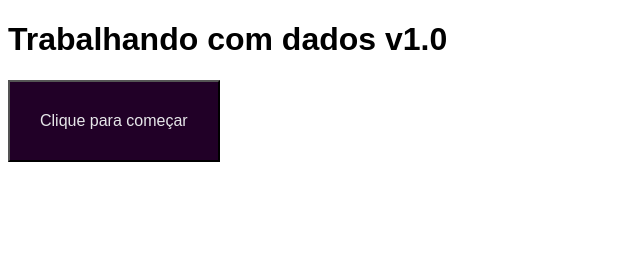
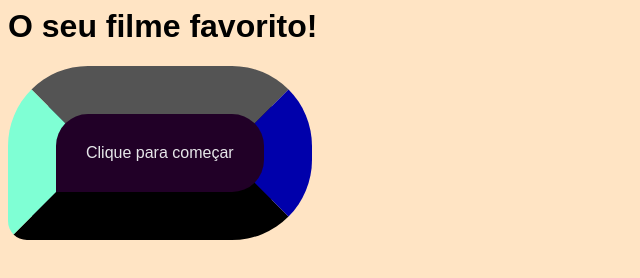
Before and after one commit to barbosaisa/atividade-editar-codigos, a plain HTML site: page aula 4/ex 003/index.html in a window 1280 px wide. Shown: the whole page, without its empty margins (0-640 px from the left). Drawn offline with Linux system fonts and the light colour scheme.

Commit message:
Update index.html

```diff
--- a/aula 4/ex 003/index.html
+++ b/aula 4/ex 003/index.html
@@ -1,16 +1,28 @@
-<!DOCTYPE html>
 <html lang="pt-br">
     <head>
         <meta charset="UTF-8">
         <meta name="viewport" content="width=device-width, initial-scale=1.0">
-    <title>Dados com JS</title>
+        <title>Trabalhando com dados v1.0</title>
         <style>
-        body { font: 12pt Arial; }
-        button { font-size: 12pt; padding: 30px; color: rgb(230, 230, 233); background: rgb(33, 0, 39);}
+            body {font: 12pt Arial;
+            background-color: bisque;
+             box-shadow: 6pt; }
+
+              button { font-size: 12pt;
+            padding: 30px;
+            color: rgb(230, 230, 233);
+            background: rgb(33, 0, 39);
+             border-radius: 5em;
+             border-left-color:aquamarine;
+             border-right-color: blue;
+             border-width: 6vh;
+            border-bottom-left-radius: 5mm;} }
         </style>
+
+
     </head>
     <body>
-    <h1>Trabalhando com dados v1.0</h1>
+        <h1>O seu filme favorito!</h1>
         <button onclick="inicio()">Clique para começar</button>
         <script>
             function inicio() {
@@ -20,4 +32,4 @@
             }
         </script>
     </body>
-</htm
+</html>
```
Lines whose indentation alone changed are shown as unchanged.
